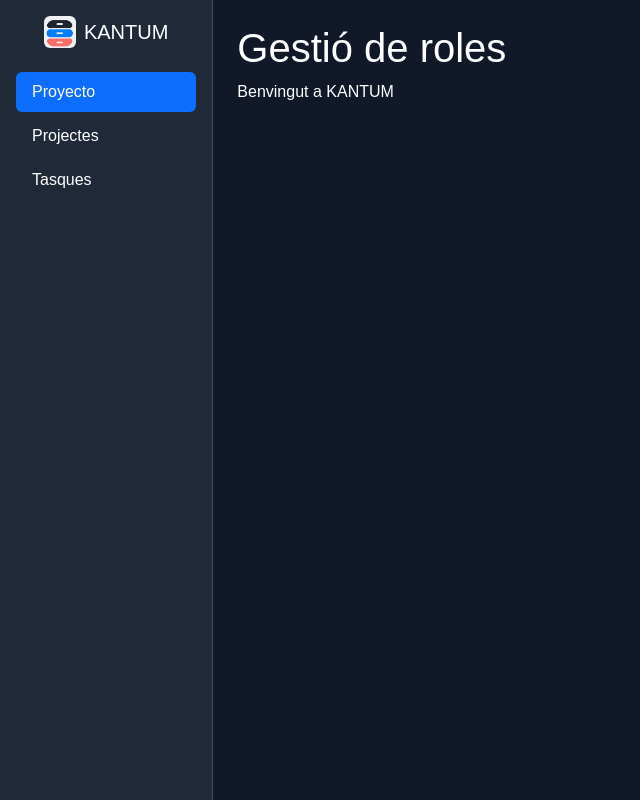
After one commit to RBE-politecnics/Eina_de_gestio_de_projectes_Equipo3, a Laravel app: page /roles in a window 1280 px wide. The commit adds this page. Shown: the whole page, without its empty margins (0-640 px from the left). Run offline with Laravel 12, Linux system fonts and the light colour scheme; style sheets or scripts are compiled from the project's sources.

Commit message:
feat: Crear pagina de roles

```diff
--- a/resources/css/pages/dashboard.css
+++ b/resources/css/pages/dashboard.css
@@ -1,6 +1,14 @@
 .dashboard-card {
     border-style: dashed;
     border-width: 2px;
+}
+
+.dashboard-sidebar {
+    border-right: 1px solid rgba(107, 114, 128, 0.5);
+}
+
+.dashboard-section-divider {
+    border-color: rgba(107, 114, 128, 0.5);
 }
 
 .dashboard-summary-card {
--- a/resources/views/components/sidebar.blade.php
+++ b/resources/views/components/sidebar.blade.php
@@ -1,4 +1,4 @@
-<aside class="col-12 col-md-3 col-lg-2 bg-secondary text-white p-3">
+<aside class="col-12 col-md-3 col-lg-2 bg-secondary text-white p-3 dashboard-sidebar">
     <div class="d-flex align-items-center justify-content-center gap-2 mb-4">
         <img src="{{ Vite::asset('resources/assets/logo.png') }}" alt="" width="32" height="32" class="rounded" aria-hidden="true">
         <h2 class="h5 mb-0">KANTUM</h2>
@@ -8,7 +8,7 @@
         <a href="{{ route('dashboard') }}" class="nav-link active">
             Proyecto
         </a>
-        <a href="#" class="nav-link text-white">
+        <a href="{{ route('roles') }}" class="nav-link text-white">
             Projectes
         </a>
         <a href="#" class="nav-link text-white">
--- a/resources/views/dashboards/main-dashboard.blade.php
+++ b/resources/views/pages/main-dashboard.blade.php
@@ -45,6 +45,8 @@
                         </div>
                     </div>
                 </div>
+
+                <hr class="dashboard-section-divider my-4">
 
                 <!-- Cartas de proyectos -->
                 @php
--- /dev/null
+++ b/resources/views/pages/roles.blade.php
@@ -0,0 +1,13 @@
+@extends('layouts.main')
+
+@section('content')
+    <div class="container-fluid bg-dark min-vh-100">
+        <div class="row min-vh-100">
+
+            @include('components.sidebar')
+
+            <main class="col-12 col-md-9 col-lg-10 p-4">
+                <h1 class="text-white">Gestió de roles</h1>
+                <p class="text-white">Benvingut a KANTUM</p>
+
+@endsection
--- a/routes/web.php
+++ b/routes/web.php
@@ -10,5 +10,8 @@ Route::view('/login', 'auth.login')
     ->withoutMiddleware('web')
     ->name('login');
 
-Route::view('/dashboard', 'dashboards.main-dashboard')
+Route::view('/dashboard', 'pages.main-dashboard')
     ->name('dashboard');
+
+Route::view('/roles', 'pages.roles')
+->name('roles');
```
